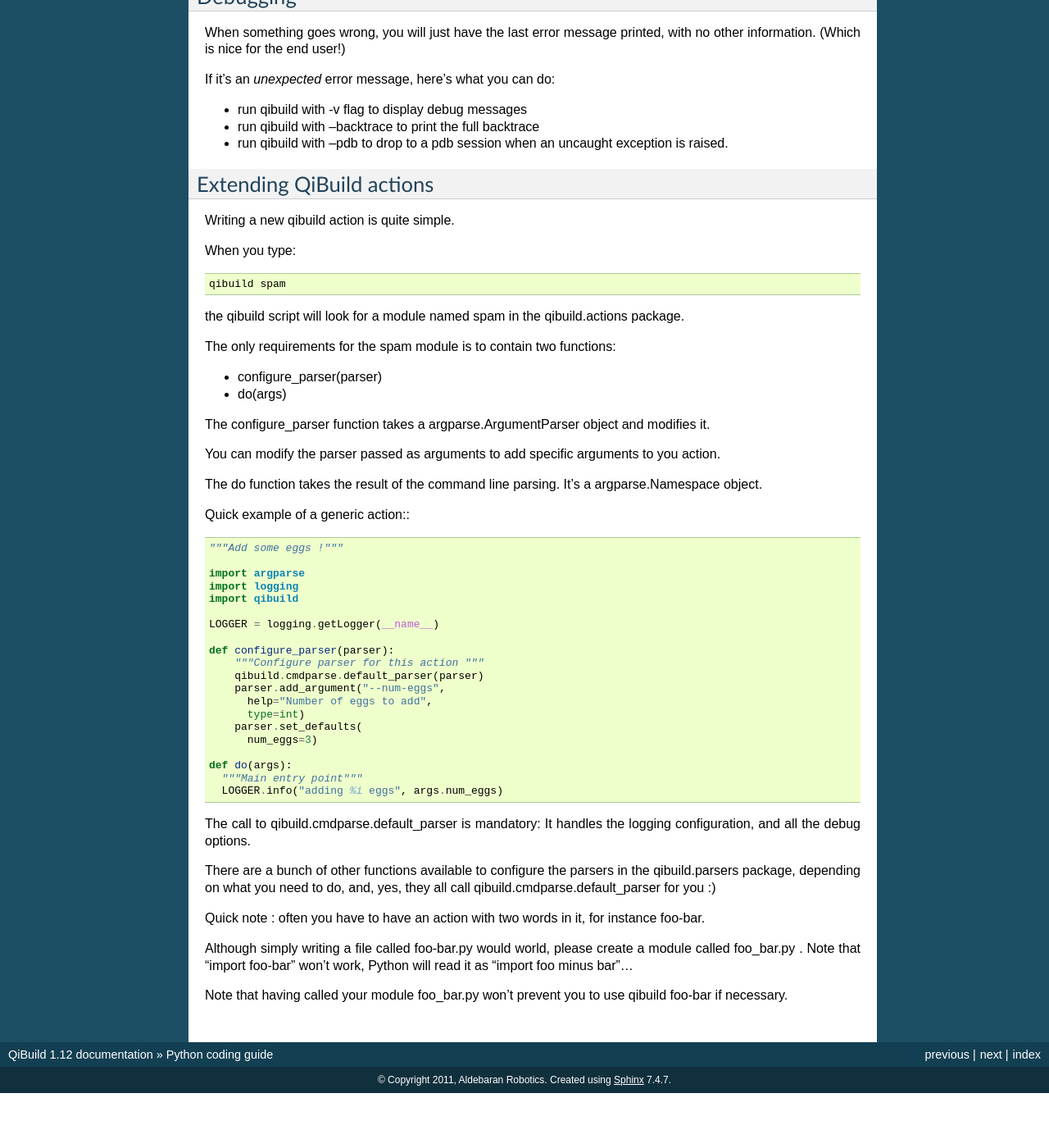
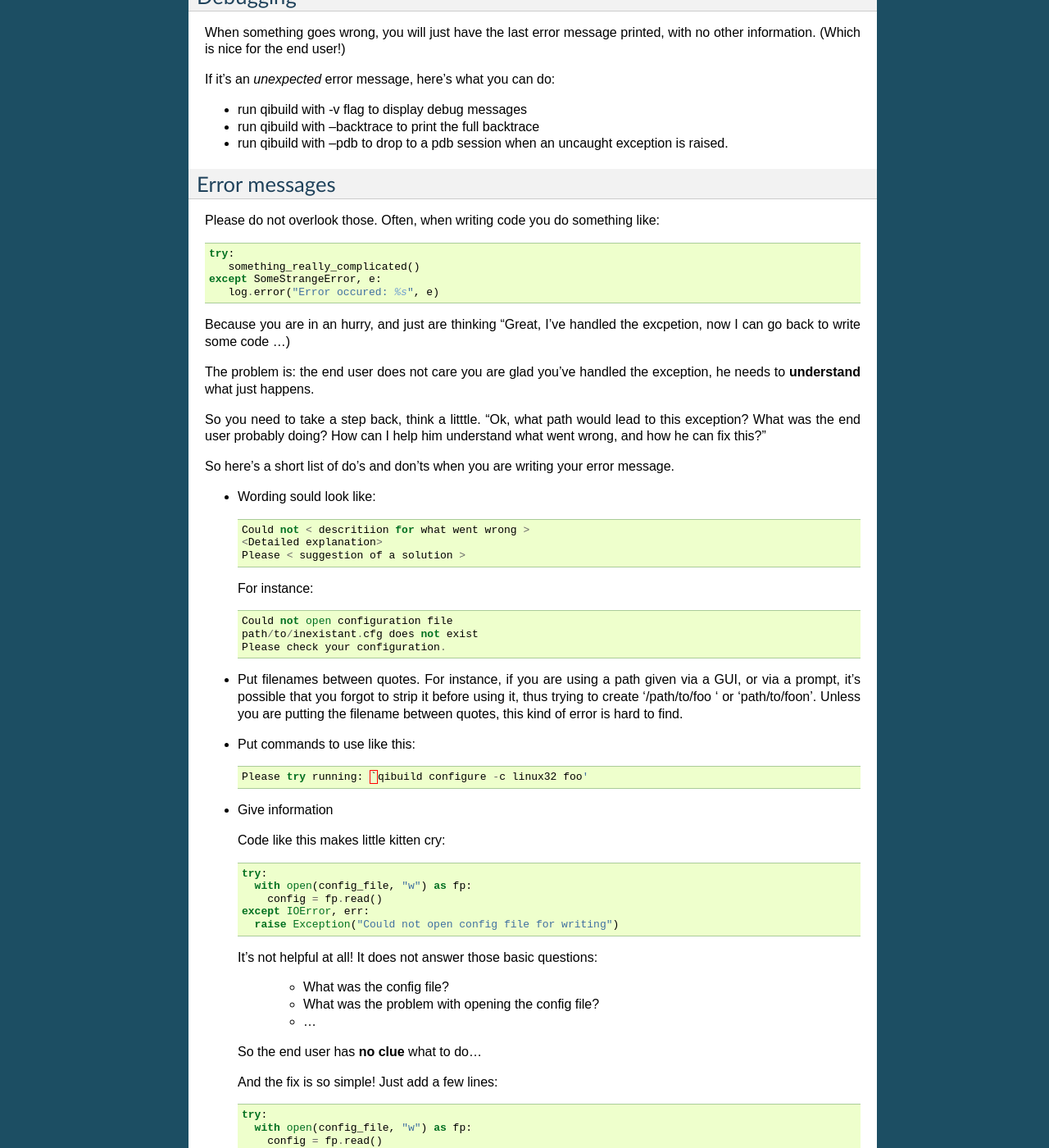
Before and after one commit to aldebaran/qibuild, a Sphinx documentation site: the page built from doc/hacking/python/coding_guide.rst, in a window 1280 px wide and 1400 px high, scrolled down 2626 px. Shown: the whole window at 82% size. Built offline with Sphinx 7.4.7, drawn with Linux system fonts in a browser that asks for light colours; pages that are not in the unit, such as notebooks, are missing from menus; before the commit the page ends 3959 px from its top, so only the background shows below that; some of the changed text lies outside the part shown.

Commit message:
doc/python/coding_guide: add section about error messages

```diff
--- a/doc/hacking/python/coding_guide.rst
+++ b/doc/hacking/python/coding_guide.rst
@@ -183,6 +183,129 @@
 * run qibuild with --pdb to drop to a pdb session when an uncaught exception is raised.
 
 
+Error messages
+--------------
+
+Please do not overlook those. Often, when writing code you do something like::
+
+  try:
+     something_really_complicated()
+  except SomeStrangeError, e:
+     log.error("Error occured: %s", e)
+
+
+Because you are in an hurry, and just are thinking "Great, I've handled the excpetion,
+now I can go back to write some code ...)
+
+The problem is: the end user does not care you are glad you've handled the
+exception, he needs to **understand** what just happens.
+
+So you need to take a step back, think a litttle. "Ok, what path would lead to this
+exception? What was the end user probably doing? How can I help him understand what
+went wrong, and how he can fix this?"
+
+So here's a short list of do's and don'ts when you are writing your error message.
+
+* Wording sould look like::
+
+    Could not < descritiion for what went wrong >
+    <Detailed explanation>
+    Please < suggestion of a solution >
+
+  For instance::
+
+    Could not open configuration file
+    path/to/inexistant.cfg does not exist
+    Please check your configuration.
+
+
+* Put filenames between quotes. For instance, if you are using a path given
+  via a GUI, or via a prompt, it's possible that you forgot to strip it before using
+  it, thus trying to create '/path/to/foo ' or 'path/to/foo\n'.
+  Unless you are putting the filename between quotes, this kind of error is hard to find.
+
+
+* Put commands to use like this::
+
+    Please try running: `qibuild configure -c linux32 foo'
+
+
+* Give information
+
+  Code like this makes little kitten cry::
+
+    try:
+      with open(config_file, "w") as fp:
+        config = fp.read()
+    except IOError, err:
+      raise Exception("Could not open config file for writing")
+
+
+  It's not helpful at all!
+  It does not answer those basic questions:
+
+    * What was the config file?
+    * What was the problem with opening the config file?
+    * ...
+
+  So the end user has **no clue** what to do...
+
+  And the fix is so simple! Just add a few lines::
+
+    try:
+      with open(config_file, "w") as fp:
+        config = fp.read()
+    except IOError, err:
+      mess   = "Could not open config ('%s') file for writing\n" % config_file
+      mess += "Error was: %s" % err
+      raise Exception(mess)
+
+  So the error message would then be ::
+
+    Could not open '/etc/foo/bar.cfg' for writing
+    Error was: [Errno 13] Permission denied
+
+  Which is much more helpful.
+
+
+
+* Suggest a solution
+
+  This is the harder part, but it's nice if the user can figure out what to do next.
+
+  Here are a few examples::
+
+    $ qibuild configure -c foo
+
+    Error: Invalid configuration foo
+     * No toolchain named foo. Known toolchains are:
+        ['linux32', 'linux64']
+     * No custom cmake file for config foo found.
+       (looked in /home/dmerejkowsky/work/tmp/qi/.qi/foo.cmake)
+
+
+    $ qibuild install foo (when build dir does not exists)
+
+    Error: Could not find build directory:
+      /home/dmerejkowsky/work/tmp/qi/foo/build-linux64-release
+    If you were trying to install the project, make sure that you have configured
+    and built it first
+
+
+    $ qibuild configure # when not in a worktree
+
+    Error: Could not find a work tree. please try from a valid work tree,
+    specify an existing work tree with '--work-tree {path}', or create a new
+    work tree with 'qibuild init'
+
+
+    $ qibuild configure # at the root for the worktree
+
+    Error: Could not guess project name from the working tree. Please try
+    from a subdirectory of a project or specify the name of the project.
+
+
+
 Extending QiBuild actions
 -------------------------
 
```
